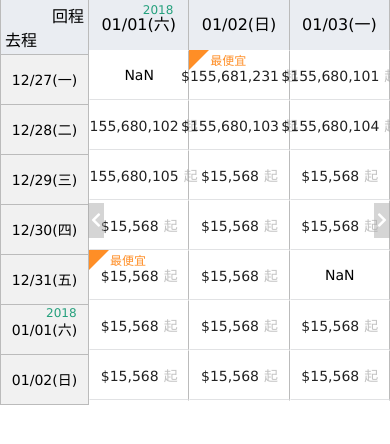
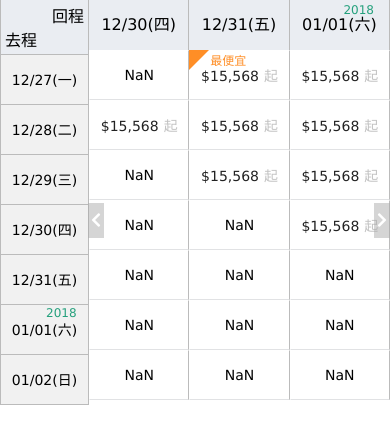
Before and after one commit to fuyuwu/fztable, a React (Create React App) app: page / in a window 390 px wide. Shown: the top 444 px of the page. Built offline with nearby package versions, Linux system fonts and the light colour scheme.

Commit message:
fixed m版cross

```diff
--- a/src/components/style.css
+++ b/src/components/style.css
@@ -159,8 +159,7 @@
 }
 
 .container .rightTable .priceShow .allPrice {
-  min-width: 14.28571%;
-  width: 100%;
+  min-width: calc(100% / 7);
   -ms-flex-wrap: wrap;
       flex-wrap: wrap;
 }
@@ -237,51 +236,51 @@
   border-left: 10px solid #ff8e26;
 }
 
-.container .rightTable .priceShow .allPrice.show1 {
+.container .rightTable .priceShow .allPrice.show_1 {
   min-width: calc((100% / 1) * 7);
 }
 
-.container .rightTable .priceShow .allPrice.show1.slider1 {
+.container .rightTable .priceShow .allPrice.show_1.slider1 {
   left: calc(-1 * (100% / 1));
 }
 
-.container .rightTable .priceShow .allPrice.show1.slider2 {
+.container .rightTable .priceShow .allPrice.show_1.slider2 {
   left: calc(-2 * (100% / 1));
 }
 
-.container .rightTable .priceShow .allPrice.show2 {
+.container .rightTable .priceShow .allPrice.show_2 {
   min-width: calc((100% / 2) * 7);
 }
 
-.container .rightTable .priceShow .allPrice.show2.slider1 {
+.container .rightTable .priceShow .allPrice.show_2.slider1 {
   left: calc(-1 * (100% / 2));
 }
 
-.container .rightTable .priceShow .allPrice.show2.slider2 {
+.container .rightTable .priceShow .allPrice.show_2.slider2 {
   left: calc(-2 * (100% / 2));
 }
 
-.container .rightTable .priceShow .allPrice.show3 {
+.container .rightTable .priceShow .allPrice.show_3 {
   min-width: calc((100% / 3) * 7);
 }
 
-.container .rightTable .priceShow .allPrice.show3.slider1 {
+.container .rightTable .priceShow .allPrice.show_3.slider1 {
   left: calc(-1 * (100% / 3));
 }
 
-.container .rightTable .priceShow .allPrice.show3.slider2 {
+.container .rightTable .priceShow .allPrice.show_3.slider2 {
   left: calc(-2 * (100% / 3));
 }
 
-.container .rightTable .priceShow .allPrice.show4 {
+.container .rightTable .priceShow .allPrice.show_4 {
   min-width: calc((100% / 4) * 7);
 }
 
-.container .rightTable .priceShow .allPrice.show4.slider1 {
+.container .rightTable .priceShow .allPrice.show_4.slider1 {
   left: calc(-1 * (100% / 4));
 }
 
-.container .rightTable .priceShow .allPrice.show4.slider2 {
+.container .rightTable .priceShow .allPrice.show_4.slider2 {
   left: calc(-2 * (100% / 4));
 }
 
@@ -291,13 +290,6 @@
   }
   .container .rightTable .slide_btn {
     display: none;
-  }
-  .container .rightTable .scrolled {
-    position: relative;
-    left: 0;
-    -webkit-transition: none;
-    transition: none;
-    top: static;
   }
   .container .rightTable .scrolled .cellInfo {
     width: 100%;
@@ -327,14 +319,14 @@
     position: relative;
     height: 401px;
   }
-  .container .rightTable .endDate div {
-    min-width: calc(100% / 3);
+  .container .rightTable .endDate {
+    min-width: calc((100% / 3) * 7);
   }
   .container .rightTable .priceShow {
-    width: inherit;
+    min-width: calc((100% / 3) * 7);
   }
   .container .rightTable .priceShow .cellInfo {
-    min-width: calc(100% / 3);
+    min-width: calc(100% / 7);
     width: 100%;
   }
   .container .show_i {
--- a/src/components/style.scss
+++ b/src/components/style.scss
@@ -138,8 +138,7 @@ $cellInfo-width: 100% / $cell-count;
       width: 100%;
       overflow: hidden;
       .allPrice {
-        min-width: $cellInfo-width;
-        width: 100%;
+        min-width: calc(100% / 7);
         flex-wrap: wrap;
         .cellInfo {
           position: relative;
@@ -203,7 +202,7 @@ $cellInfo-width: 100% / $cell-count;
           }
         }
 
-        &.show1 {
+        &.show_1 {
           min-width: calc((100% / 1) * 7); //顯示幾格
           &.slider1 {
             left: calc(-1 * (100% / 1)); //點六次
@@ -212,7 +211,7 @@ $cellInfo-width: 100% / $cell-count;
             left: calc(-2 * (100% / 1)); //點三次
           }
         }
-        &.show2 {
+        &.show_2 {
           min-width: calc((100% / 2) * 7);
           &.slider1 {
             left: calc(-1 * (100% / 2)); //點五次一次一格
@@ -221,7 +220,7 @@ $cellInfo-width: 100% / $cell-count;
             left: calc(-2 * (100% / 2)); //點五次
           }
         }
-        &.show3 {
+        &.show_3 {
           min-width: calc((100% / 3) * 7);
           &.slider1 {
             left: calc(-1 * (100% / 3)); //點五次
@@ -230,7 +229,7 @@ $cellInfo-width: 100% / $cell-count;
             left: calc(-2 * (100% / 3)); //點五次
           }
         }
-        &.show4 {
+        &.show_4 {
           min-width: calc((100% / 4) * 7);
           &.slider1 {
             left: calc(-1 * (100% / 4)); //點五次
@@ -251,11 +250,6 @@ $cellInfo-width: 100% / $cell-count;
         display: none;
       }
       .scrolled {
-        position: relative;
-        left: 0;
-        transition: none;
-        top: static;
-        // width: inherit;
         .cellInfo {
           width: 100%;
         }
@@ -290,16 +284,12 @@ $cellInfo-width: 100% / $cell-count;
       height: 401px;
 
       .endDate {
-        div {
-          // @include transform();
-          min-width: calc(100% / 3);
-        }
+        min-width: calc((100% / 3) * 7);
       }
       .priceShow {
-        width: inherit;
-        // min-width: calc(100% / 3);
+        min-width: calc((100% / 3) * 7);
         .cellInfo {
-          min-width: calc(100% / 3);
+          min-width: calc(100% / 7);
           width: 100%;
         }
       }
--- a/src/components/tripData.json
+++ b/src/components/tripData.json
@@ -13,37 +13,37 @@
         },
         {
           "id": 2,
-          "price": "155681231",
+          "price": "15568",
           "backDate": "12/31(五)",
           "isCheaper": true
         },
         {
           "id": 3,
-          "price": "155680101",
+          "price": "15568",
           "backDate": "01/01(六)",
           "isCheaper": false
         },
         {
           "id": 4,
-          "price": "155680102",
+          "price": "15568",
           "backDate": "01/02(日)",
           "isCheaper": false
         },
         {
           "id": 5,
-          "price": "155680103",
+          "price": "15568",
           "backDate": "01/03(一)",
           "isCheaper": false
         },
         {
           "id": 6,
-          "price": "155680104",
+          "price": "15568",
           "backDate": "01/04(二)",
           "isCheaper": false
         },
         {
           "id": 7,
-          "price": "155680105",
+          "price": "15568",
           "backDate": "01/05(三)",
           "isCheaper": false
         }
```
Also changed, not shown: 1 other file (tests, documents, lock files or other folders).
